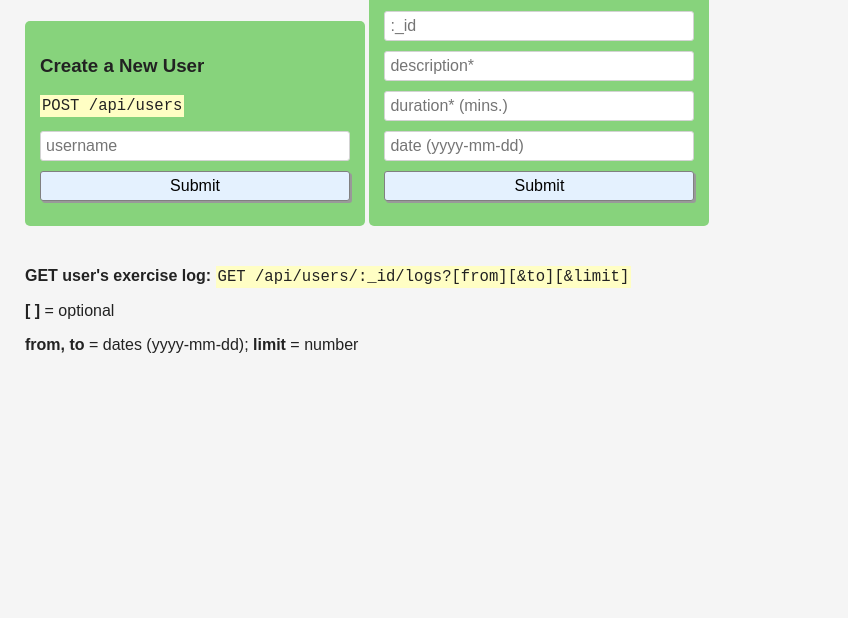
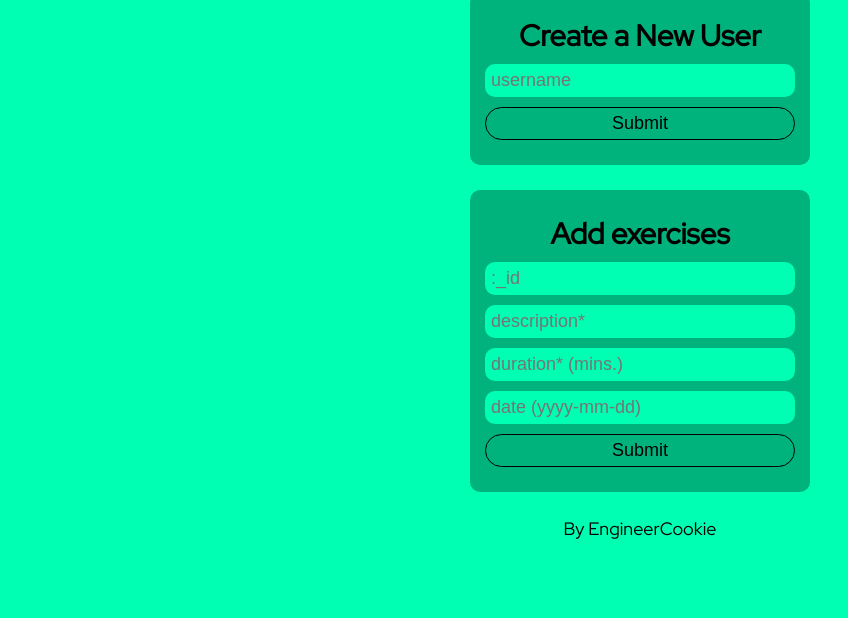
Before and after one commit to EngineerCookie/freecodecamp-project-exercisetracker, a website: page views/index.html in a window 1280 px wide. Shown: the part 182-800 px from the top of the page, without its empty margins (0-848 px from the left). Drawn offline with Linux system fonts and the light colour scheme; files that its build step writes are made by us from their sources.

Commit message:
css styling

```diff
--- a/public/style.css
+++ b/public/style.css
@@ -1,59 +1,108 @@
-* {
+@import url('https://fonts.googleapis.com/css2?family=Red+Hat+Display&display=swap');
+
+*,
+*::before,
+*::after {
   box-sizing: border-box;
 }
 
-body {
-  font-family:sans-serif;
-  margin: 25px;
-  color: #222;
-  background-color: #f5f5f5;
+:root {
+  font-size: 18px;
+  /*########
+  VARIABLES
+  ##########*/
+  /*Color*/
+  /*color-main black*/
+  --color-main-h: 0;
+  --color-main-s: 0%;
+  --color-main-l: 0%;
+  /*color-bg lime*/
+  --color-bg-h: 162;
+  --color-bg-s: 100%;
+  --color-bg-l: 50%;
+  /*FONT*/
+  --ff: 'Red Hat Display', sans-serif;
+  --fs-l: 2rem;
+  --fs-m: 1.4rem;
+  --fs-s: 1rem;
 }
 
-h1 {
-  font-weight: bold;
-
+body {
+  display: flex;
+  flex-direction: column;
+  align-items: center;
+  justify-content: center;
+  font-family: var(--ff);
+  height: 100vh;
+  margin: 0;
+  color: hsl(var(--color-main-h), var(--color-main-s), var(--color-main-l));
+  background-color: hsl(var(--color-bg-h), var(--color-bg-s), var(--color-bg-l));
 }
 
-p {
-  max-width: 900px;
+.container {
+  display: flex;
+  width: 50%;
+  flex-direction: column;
+  justify-content: center;
+  align-items: center;
+}
+
+.container > h1 {
+  font-size: var(--fs-l);
 }
 
 form {
+  --color-bg-l: 35%;
+  text-align: center;
   margin-bottom: 25px;
   padding: 15px;
-  background-color: #87D37C;
+  background-color: hsl(var(--color-bg-h), var(--color-bg-s), var(--color-bg-l));
   display: inline-block;
   width: 100%;
   max-width: 340px;
-  border-radius: 5px;
+  border-radius: 10px;
+  font-size: var(--fs-m)
+}
+
+form > h3 {
+  margin: 0.5rem auto;
 }
 
 input {
+  --color-bg-l: 50%;
   display: block;
   margin-bottom: 10px;
   padding: 5px;
   width: 100%;
-  border: 1px solid lightgrey;
+  border: 1px solid transparent;
   border-radius: 3px;
-  font-size: 16px;
+  font-size: var(--fs-s);
+  border-radius: 10px;
+  background-color: hsl(var(--color-bg-h), var(--color-bg-s), var(--color-bg-l));
 }
 
+
 input[type=submit] {
-  font-size: 16px;
-  border-radius: 3px;
-  background-color: #E4F1FE;
-  border: 1px solid grey;
-  box-shadow: 2px 2px #999;
+  font-size: var(--fs-s);
+  border-radius: 25px;
+  background-color: transparent;
+  border: 1px solid hsl(var(--color-main-h), var(--color-main-s), var(--color-main-l));
   cursor: pointer;
 }
 
 input[type=submit]:hover {
-  background-color: #FFFEC4;
+  background-color: hsl(var(--color-bg-h), var(--color-bg-s), var(--color-bg-l));
 }
 
-code {
-  font-family: monospace;
-  font-size: 1.2em;
-  background-color: #FFFEC4;
-  padding: 2px;
+.attribution {
+  margin: 0;
 }
+
+.attribution > a {
+  text-decoration: none;
+  color: inherit;
+}
+
+.attribution > a :visited {
+  color: inherit;
+}
--- a/views/index.html
+++ b/views/index.html
@@ -8,30 +8,25 @@
   </head>
 
   <body>
-    <div class="container">
+    <main class="container">
       <h1>Exercise tracker</h1>
       <form action="/api/users" method="post">
         <h3>Create a New User</h3>
-        <p><code>POST /api/users</code></p>
         <input id="uname" type="text" name="username" placeholder="username" />
         <input type="submit" value="Submit" />
       </form>
       <form id="exercise-form" method="post">
         <h3>Add exercises</h3>
-        <p><code>POST /api/users/:_id/exercises</code></p>
         <input id="uid" type="text" name=":_id" placeholder=":_id" />
         <input id="desc" type="text" name="description" placeholder="description*" />
         <input id="dur" type="text" name="duration" placeholder="duration* (mins.)" />
         <input id="date" type="text" name="date" placeholder="date (yyyy-mm-dd)" />
         <input type="submit" value="Submit" />
       </form>
-      <p>
-        <strong>GET user's exercise log: </strong>
-        <code>GET /api/users/:_id/logs?[from][&amp;to][&amp;limit]</code>
-      </p>
-      <p><strong>[ ]</strong> = optional</p>
-      <p><strong>from, to</strong> = dates (yyyy-mm-dd); <strong>limit</strong> = number</p>
-    </div>
+    </main>
+    <footer>
+      <p class="attribution">By <a href="https://github.com/EngineerCookie" target="_blank" rel="noreferrer">EngineerCookie</a></p>
+    </footer>
     <script>
       const exerciseForm = document.getElementById("exercise-form");
 
```
